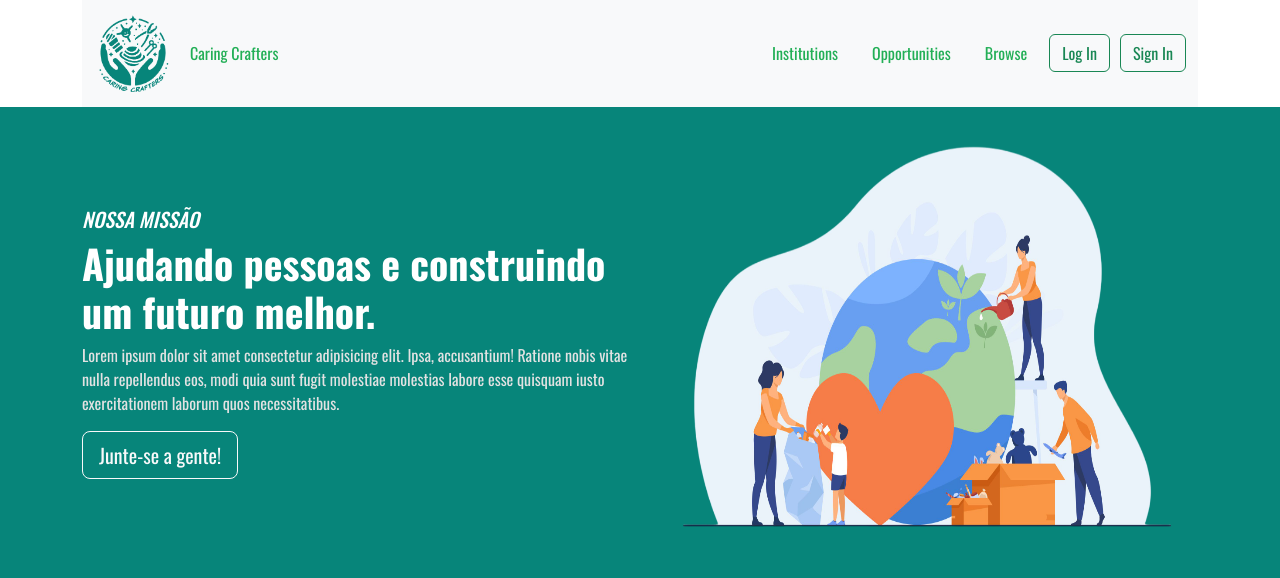
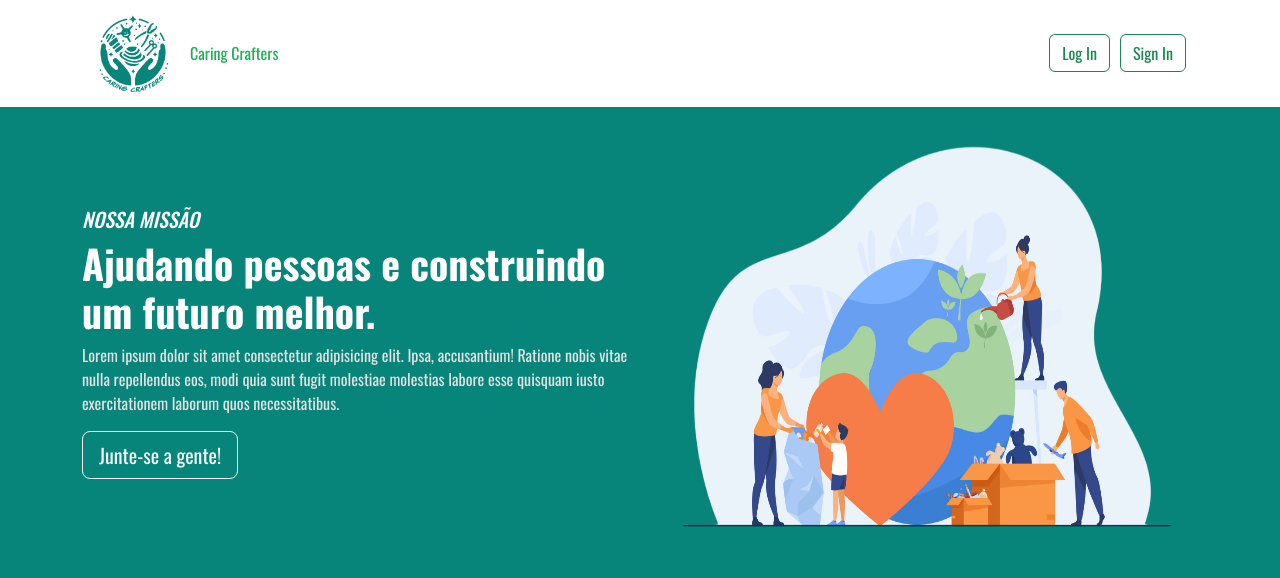
Before and after one commit to carloshobmeier/CaringCrafters, a PHP site: page / in a window 1280 px wide. Shown: the top 578 px of the page. Run offline with PHP 8.4, Linux system fonts and the light colour scheme; some web fonts are replaced.

Commit message:
fixed navbar buttons and color

```diff
--- a/src/components/navbar_index.php
+++ b/src/components/navbar_index.php
@@ -12,7 +12,7 @@
 <body>
 
 <div class="container">
-  <nav class="navbar navbar-expand-md navbar-light bg-light">
+  <nav class="navbar navbar-expand-md navbar-light">
     <div class="container-fluid">
       <img src="./brand_identity/Logo_PNG-verde.png" class="navbar-brand" style="max-width:80px">Caring Crafters
       <button class="navbar-toggler" type="button" data-bs-toggle="collapse" data-bs-target="#navbarNav" aria-controls="navbarNav" aria-expanded="false" aria-label="Toggle navigation">
@@ -20,11 +20,7 @@
       </button>
       <div class="collapse navbar-collapse" id="navbarNav">
         <div class="rightside ms-auto">
-          <div id="navButtons" class="buttonsNav">
-            <button class="btn btn-outline-success">Institutions</button>
-            <button class="btn btn-outline-success">Opportunities</button>
-            <button class="btn btn-outline-success">Browse</button>
-        </div>
+
             <button class="btn btn-outline-success">Log In</button>
             <button class="btn btn-outline-success">Sign In</button>
         </div>
```
